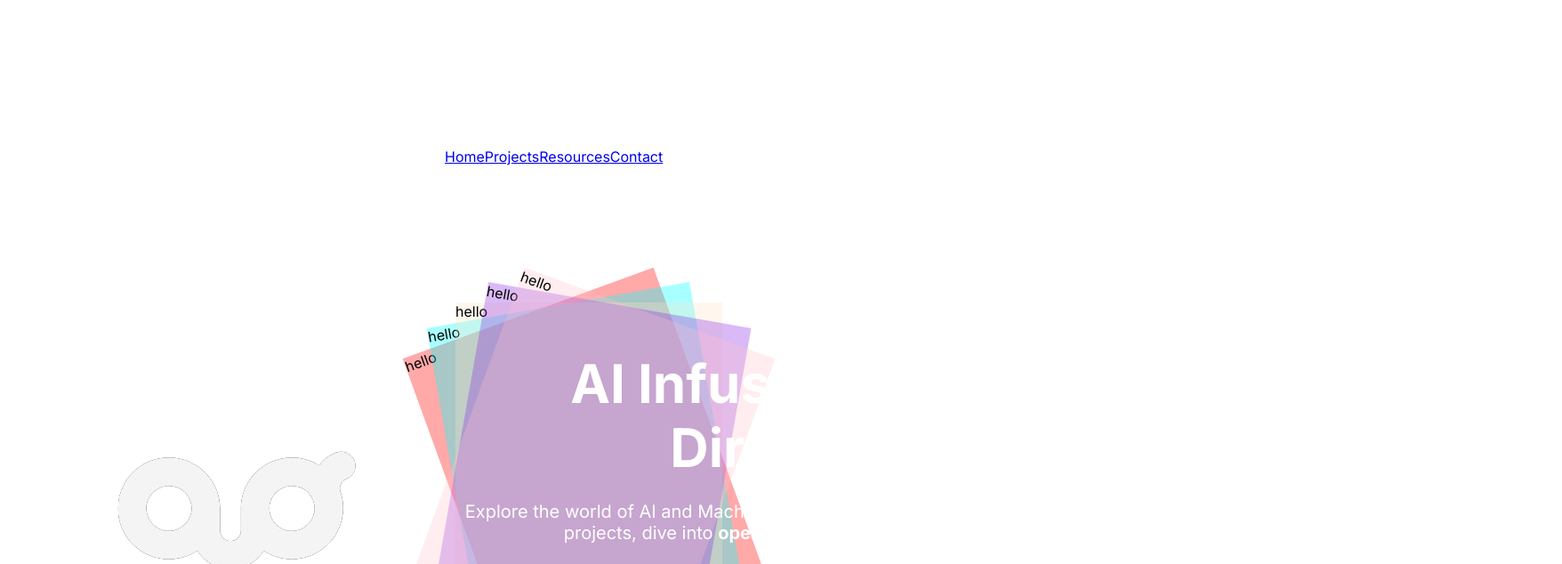
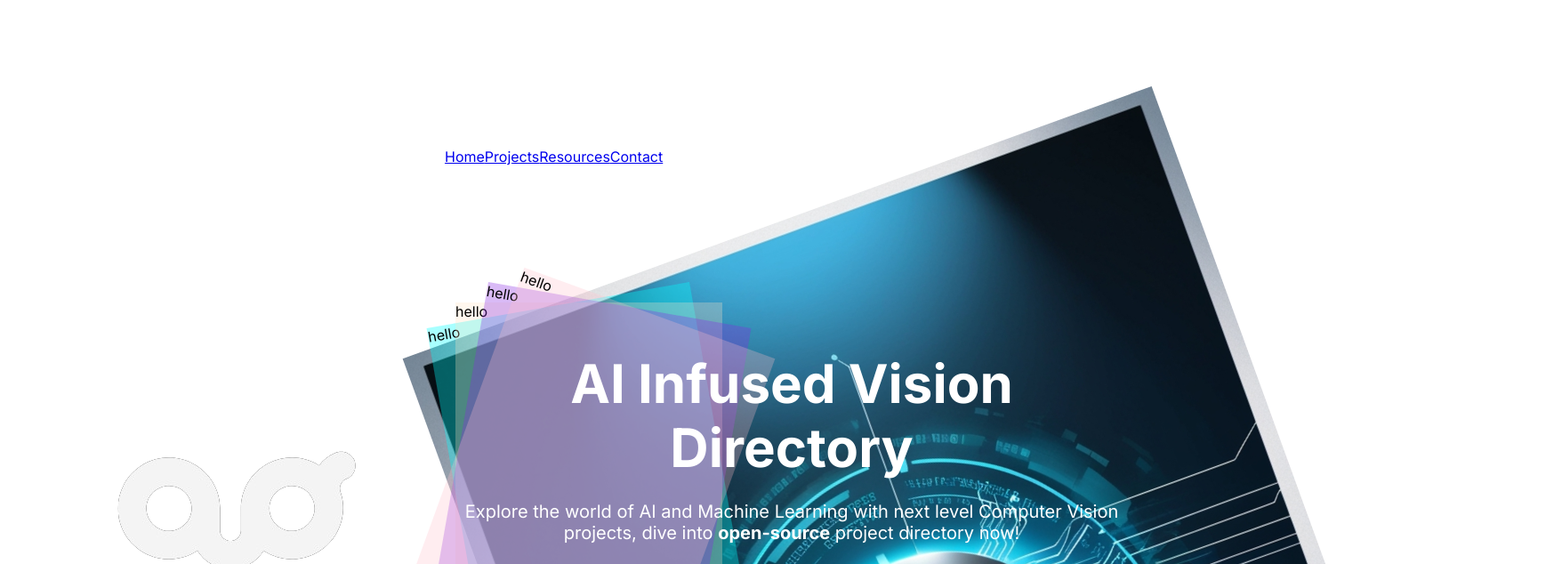
Before and after one commit to Purohitdev/PerceptAI, a React (Create React App) app: page / in a window 1280 px wide. Shown: the part 318-952 px from the top of the page at 89% size, 1756 px wide, since content can reach past the window. Built offline with nearby package versions, Linux system fonts and the light colour scheme.

Commit message:
card image added -minor

```diff
--- a/src/Components/Section1/Hero/Hero.jsx
+++ b/src/Components/Section1/Hero/Hero.jsx
@@ -6,6 +6,7 @@ import HeroContent from './HeroContent';
 import gsap from 'gsap';
 import { useGSAP } from '@gsap/react';
 import ScrollTrigger from 'gsap/dist/ScrollTrigger';
+import image1 from '../../../assets/Images/image1.jpg';
 gsap.registerPlugin(ScrollTrigger);
 
 
@@ -61,7 +62,7 @@ const LandingPage = () => {
             <div className="absolute inset-0 bg-neutral-950 bg-[radial-gradient(ellipse_80%_80%_at_50%_-20%,rgba(120,119,198,0.3),rgba(255,255,255,0))] back" >
             <div className="wrap">
             <div className="box">
-                hello
+            <img src={image1} alt="PerceptAI Logo" className="h-10" />
               </div>
               <div className="box">
                 hello
```
Also changed, not shown: src/assets/Images/image1.jpg (added).
